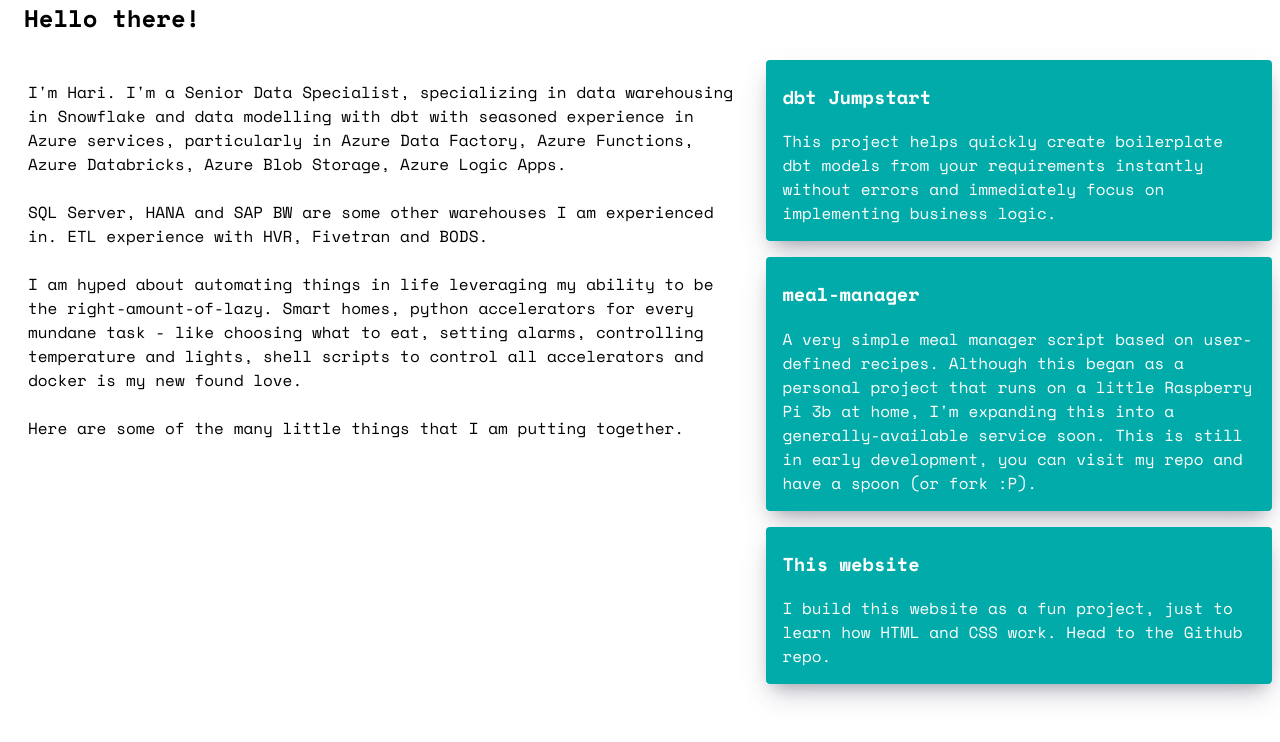
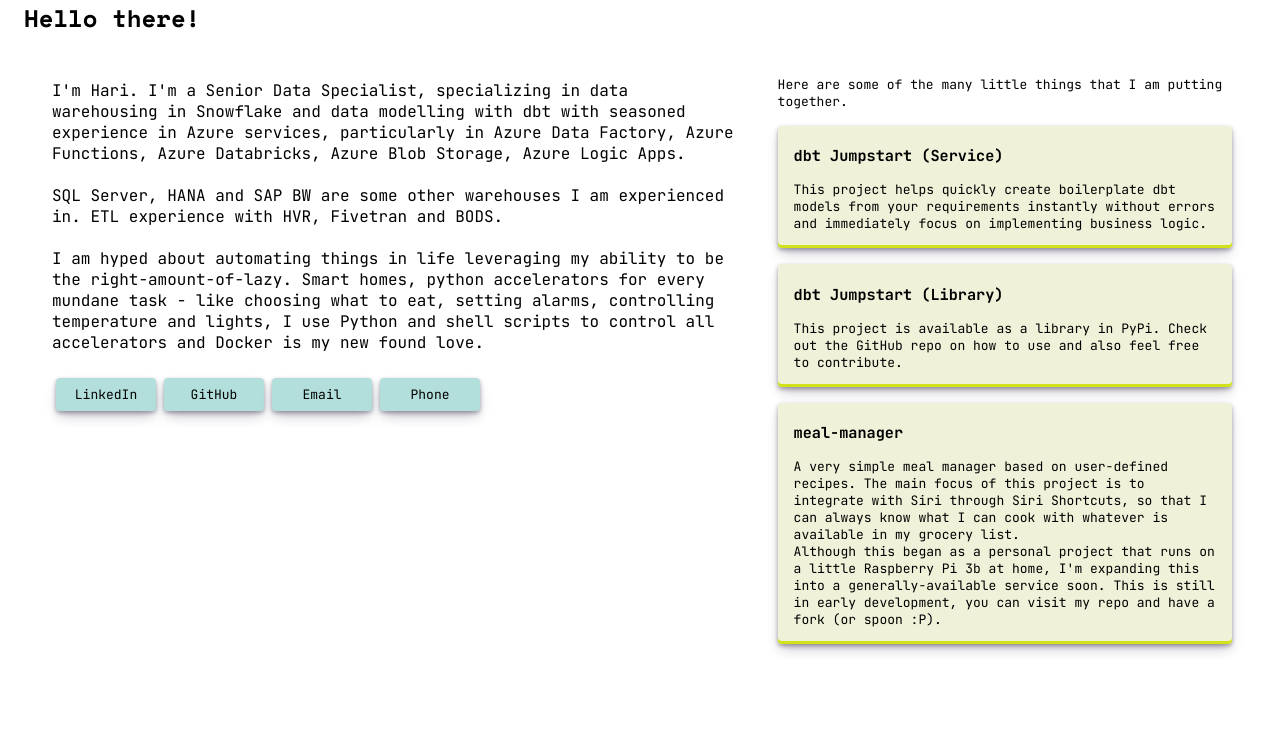
Before and after one commit to sahariprasad/dbt-jumpstart-docker, a Flask app: page / in a window 1280 px wide. Shown: the part 16-758 px from the top of the page. Run offline with Flask 2, Linux system fonts and the light colour scheme.

Commit message:
Updated start page style and content

```diff
--- a/static/stylesheets/styles.css
+++ b/static/stylesheets/styles.css
@@ -1,4 +1,8 @@
 @import url('https://fonts.googleapis.com/css2?family=Space+Mono:ital,wght@0,400;0,700;1,400;1,700&display=swap');
+@import url('https://fonts.googleapis.com/css2?family=Outfit:wght@100;200;300;400;500;600;700;800;900&display=swap');
+@import url('https://fonts.googleapis.com/css2?family=Montserrat:ital,wght@0,100;0,200;0,300;0,400;0,500;0,600;0,700;0,800;0,900;1,100;1,200;1,300;1,400;1,500;1,600;1,700;1,800;1,900&display=swap');
+@import url('https://fonts.googleapis.com/css2?family=JetBrains+Mono:ital,wght@0,100;0,200;0,300;0,400;0,500;0,600;0,700;0,800;1,100;1,200;1,300;1,400;1,500;1,600;1,700;1,800&display=swap');
+
 
 .content {
     margin: auto;
@@ -25,7 +29,8 @@ img {
 }
 
 .mono-fonts {
-    font-family: 'Space Mono', monospace;
+    /* font-family: 'Space Mono', monospace; */
+    font-family: 'JetBrains Mono', monospace;
 }
 
 
@@ -54,7 +59,7 @@ img {
   width: 100%;
   height: 60px;
   /* background-color: rgba(255, 255, 255, 0.6); */
-  backdrop-filter: blur(5px);
+  /* backdrop-filter: blur(5px); */
   /* box-shadow: rgba(240, 172, 46, 0.09) 0px 2px 1px, rgba(240, 172, 46, 0.09) 0px 4px 2px, rgba(240, 172, 46, 0.09) 0px 8px 4px, rgba(240, 172, 46, 0.09) 0px 16px 8px, rgba(240, 172, 46, 0.09) 0px 32px 16px; */
 }
 
@@ -112,7 +117,6 @@ input[type="file"] {
 
 .body-background {
     background-color: white;
-    /* background-image: url("{{ url_for('static', filename='images/start_bg.webp') }}"); */
 }
 
 .title-text-left {
@@ -153,7 +157,8 @@ input[type="file"] {
 }
 
 .intro-text {
-    font-family: 'Space Mono', monospace;
+    /* font-family: 'Space Mono', monospace; */
+    font-family: 'JetBrains Mono', monospace;
     padding: 8px;
     color: black;
 }
@@ -162,6 +167,8 @@ input[type="file"] {
     display: block;
     float: left;
     width: 40%;
+    padding-left: 16px;
+    padding-right: 16px;
     /* padding-top: 8px; */
 }
 
@@ -170,24 +177,119 @@ input[type="file"] {
     /* padding: 4px; */
     margin-bottom: 16px;
     padding-top: 0px;
-    box-shadow: rgba(50, 50, 93, 0.25) 0px 13px 27px -5px, rgba(0, 0, 0, 0.3) 0px 8px 16px -8px;
+    border-radius: 4px;
+    /* box-shadow: rgba(50, 50, 93, 0.25) 0px 13px 27px -5px, rgba(0, 0, 0, 0.3) 0px 8px 16px -8px; */
+    box-shadow: rgba(45, 35, 66, 0.4) 0 2px 4px,rgba(45, 35, 66, 0.3) 0 7px 13px -3px,#d1e21b 0 -3px 0 inset;
+    transition: box-shadow .15s,transform .15s, background-color 0.2s;
+    /* box-sizing: border-box; */
+    /* background-color: white; */
+    background-color: #eff1d8;
 }
 
 .site-card-text {
-    font-family: 'Space Mono', monospace;
+    /* font-family: 'Space Mono', monospace; */
+    font-family: 'JetBrains Mono', monospace;
+    font-size: small;
     padding: 16px;
     padding-top: 4px;
-    color: white;
-    background-color: #00ABA9;
+    color: black;
+    background-color: transparent;
+    /* backdrop-filter: blur(5px); */
     border-radius: 4px;
 }
+
+.site-card:hover {
+    box-shadow: rgba(45, 35, 66, 0.4) 0 4px 8px, rgba(45, 35, 66, 0.3) 0 7px 13px -3px, #e8eea6 0 -4px 0 inset;
+    transform: translateY(-4px);
+    background-color: #e8eea6;
+}
+
+.site-card:active {
+    transform: translateY(4px);
+}
+
+.site-container-title {
+    font-family: "JetBrains Mono", monospace;
+    font-size: small;
+    padding-top: 16px;
+    padding-bottom: 16px;
+}
+/* Contact card */
+
+.contact-container {
+    display: flex;
+    flex-direction: row;
+    align-items: left;
+    justify-content: left;
+    flex-wrap: wrap;
+    float: left;
+    width: 100%;
+    /* width: 40%; */
+    /* padding-top: 8px; */
+}
+
+.contact-card {
+    margin: 4px;
+    /* padding: 4px; */
+    width: 100px;
+    margin-bottom: 16px;
+    padding-top: 0px;
+    border-radius: 4px;
+    /* box-shadow: rgba(50, 50, 93, 0.25) 0px 13px 27px -5px, rgba(0, 0, 0, 0.3) 0px 8px 16px -8px; */
+    /* box-shadow: rgba(45, 35, 66, 0.4) 0 2px 4px,rgba(45, 35, 66, 0.3) 0 7px 13px -3px,#d1e21b 0 -3px 0 inset; */
+    box-shadow: rgba(45, 35, 66, 0.4) 0 2px 4px,rgba(45, 35, 66, 0.3) 0 7px 13px -3px,#B2DFDB 0 -3px 0 inset;
+
+    transition: box-shadow .15s,transform .15s, background-color 0.2s;
+    /* box-sizing: border-box; */
+    /* background-color: white; */
+    background-color: #B2DFDB;
+}
+
+.contact-card-text {
+    /* font-family: 'Space Mono', monospace; */
+    font-family: 'JetBrains Mono', monospace;
+    font-size: small;
+    text-align: center;
+    padding: 8px;
+    /* padding-top: 16px; */
+    color: black;
+    background-color: transparent;
+    /* backdrop-filter: blur(5px); */
+    border-radius: 4px;
+    cursor: pointer;
+}
+
+.contact-card:hover {
+    /* box-shadow: rgba(45, 35, 66, 0.4) 0 4px 8px, rgba(45, 35, 66, 0.3) 0 7px 13px -3px, #e8eea6 0 -4px 0 inset; */
+    box-shadow: rgba(45, 35, 66, 0.4) 0 4px 8px, rgba(45, 35, 66, 0.3) 0 7px 13px -3px, #26A69A 0 -3px 0 inset;
+    transform: translateY(-4px);
+    /* background-color: #e8eea6; */
+}
+
+.contact-card:active {
+    transform: translateY(4px);
+}
+
+
+
 
 @media only screen and (max-width: 800px) {
     /* For mobile phones: */
     .intro-block, .site-container {
       width: 100%;
     }
+    .contact-container {
+        align-items: center;
+        justify-content: center;
+    }
   }
+
+@media only screen and (max-width: 600px) {
+    .contact-card {
+        width: 100%;
+    }
+}
+
 
 #select-files-bar {
 	padding: 5px;
--- a/templates/start.html
+++ b/templates/start.html
@@ -13,34 +13,65 @@
             <div class="header-black-white">
                 <div class="title-text-left">Hello there!</div>
             </div>
-            <div>
+            <div style="padding-left: 24px; padding-right: 24px;">
                 <div class="intro-block">
                     <div class="intro-text">
                         I'm Hari. I'm a Senior Data Specialist, specializing in data warehousing in Snowflake and data modelling with dbt with seasoned experience in Azure services, particularly in Azure Data Factory, Azure Functions, Azure Databricks, Azure Blob Storage, Azure Logic Apps.<br><br>
                         SQL Server, HANA and SAP BW are some other warehouses I am experienced in. ETL experience with HVR, Fivetran and BODS.<br><br>
-                        I am hyped about automating things in life leveraging my ability to be the right-amount-of-lazy. Smart homes, python accelerators for every mundane task - like choosing what to eat, setting alarms, controlling temperature and lights, shell scripts to control all accelerators and docker is my new found love. <br><br>
-                        Here are some of the many little things that I am putting together. <br><br>
+                        I am hyped about automating things in life leveraging my ability to be the right-amount-of-lazy. Smart homes, python accelerators for every mundane task - like choosing what to eat, setting alarms, controlling temperature and lights, I use Python and shell scripts to control all accelerators and Docker is my new found love. <br><br>
+                        <div class="contact-container">
+                            <div class="contact-card" onclick="window.open('https://www.linkedin.com/in/sahariprasad/','LinkedIn profile');">
+                                <div class="contact-card-text">
+                                    LinkedIn
+                                </div>
+                            </div>
+                            <div class="contact-card" onclick="window.open('https://github.com/sahariprasad','GitHub profile');">
+                                <div class="contact-card-text">
+                                    GitHub
+                                </div>
+                            </div>
+                            <div class="contact-card" onclick="window.open('mailto:sahariprasad@outlook.com','Email');">
+                                <div class="contact-card-text">
+                                    Email
+                                </div>
+                            </div>
+                            <div class="contact-card" onclick="window.open('tel:+918220884274','Phone');">
+                                <div class="contact-card-text">
+                                    Phone
+                                </div>
+                            </div>
+                        </div>
+
                     </div>
                 </div>
                 <div class="site-container">
+                    <div class="site-container-title">
+                        Here are some of the many little things that I am putting together.
+                    </div>
                     <div class="site-card">
-                        <div class="site-card-text" onclick= "window.open('http://sahariprasad.com/jumpstart','dbt Jumpstart');" style="cursor: pointer;">
-                            <h3>dbt Jumpstart</h3>
+                        <div class="site-card-text" onclick= "window.open('http://sahariprasad.com/jumpstart','dbt Jumpstart service');" style="cursor: pointer;">
+                            <h3>dbt Jumpstart (Service)</h3>
                             This project helps quickly create boilerplate dbt models from your requirements instantly without errors and immediately focus on implementing business logic.
+                        </div>
+                    </div>
+                    <div class="site-card">
+                        <div class="site-card-text" onclick= "window.open('https://github.com/sahariprasad/dbt-jumpstart','dbt Jumpstart repo');" style="cursor: pointer;">
+                            <h3>dbt Jumpstart (Library)</h3>
+                            This project is available as a library in PyPi. Check out the GitHub repo on how to use and also feel free to contribute.
                         </div>
                     </div>
                     <div class="site-card">
                         <div class="site-card-text" onclick= "window.open('https://github.com/sahariprasad/meal-manager','meal-manager');" style="cursor: pointer;">
                             <h3>meal-manager</h3>
-                            A very simple meal manager script based on user-defined recipes. Although this began as a personal project that runs on a little Raspberry Pi 3b at home, I'm expanding this into a generally-available service soon. This is still in early development, you can visit my repo and have a spoon (or fork :P).
+                            A very simple meal manager based on user-defined recipes. The main focus of this project is to integrate with Siri through Siri Shortcuts, so that I can always know what I can cook with whatever is available in my grocery list.<br>Although this began as a personal project that runs on a little Raspberry Pi 3b at home, I'm expanding this into a generally-available service soon. This is still in early development, you can visit my repo and have a fork (or spoon :P).
                         </div>
                     </div>
-                    <div class="site-card">
+                    <!-- <div class="site-card">
                         <div class="site-card-text" onclick= "window.open('https://github.com/sahariprasad/meal-manager','meal-manager');" style="cursor: pointer;">
                             <h3>This website</h3>
-                            I build this website as a fun project, just to learn how HTML and CSS work. Head to the Github repo.
+                            I built this website as a fun project, just to learn how HTML and CSS work. Head to the Github repo.
                         </div>
-                    </div>
+                    </div> -->
             </div>
 
 
```
